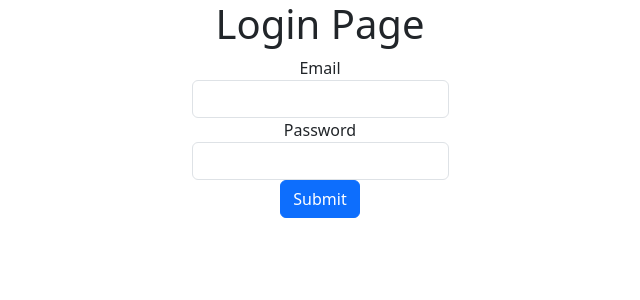
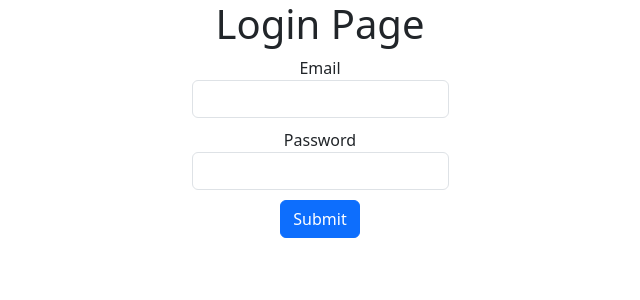
Before and after one commit to joshuaobare/blog-api, a React (Create React App) app in the folder cms/: page /admin/login in a window 1280 px wide. Shown: the top 300 px of the page, without its empty margins (320-960 px from the left). Built offline with nearby package versions, Linux system fonts and the light colour scheme.

Commit message:
updated userModel and cms css

```diff
--- a/cms/src/App.css
+++ b/cms/src/App.css
@@ -38,7 +38,11 @@
   justify-content: center;
   align-items: center;
 }
-
+.login-form {
+  display: flex;
+  flex-direction: column;
+  gap: 10px;
+}
 @keyframes App-logo-spin {
   from {
     transform: rotate(0deg);
--- a/cms/src/components/Login.js
+++ b/cms/src/components/Login.js
@@ -2,7 +2,7 @@ export default function Login() {
   return (
     <div className="login">
       <h1>Login Page</h1>
-      <form action="">
+      <form action="" className="login-form">
         <div className="form-group">
           <label htmlFor="email">Email</label>
           <input type="email" id="email" className="form-control" name="email"/>
```
